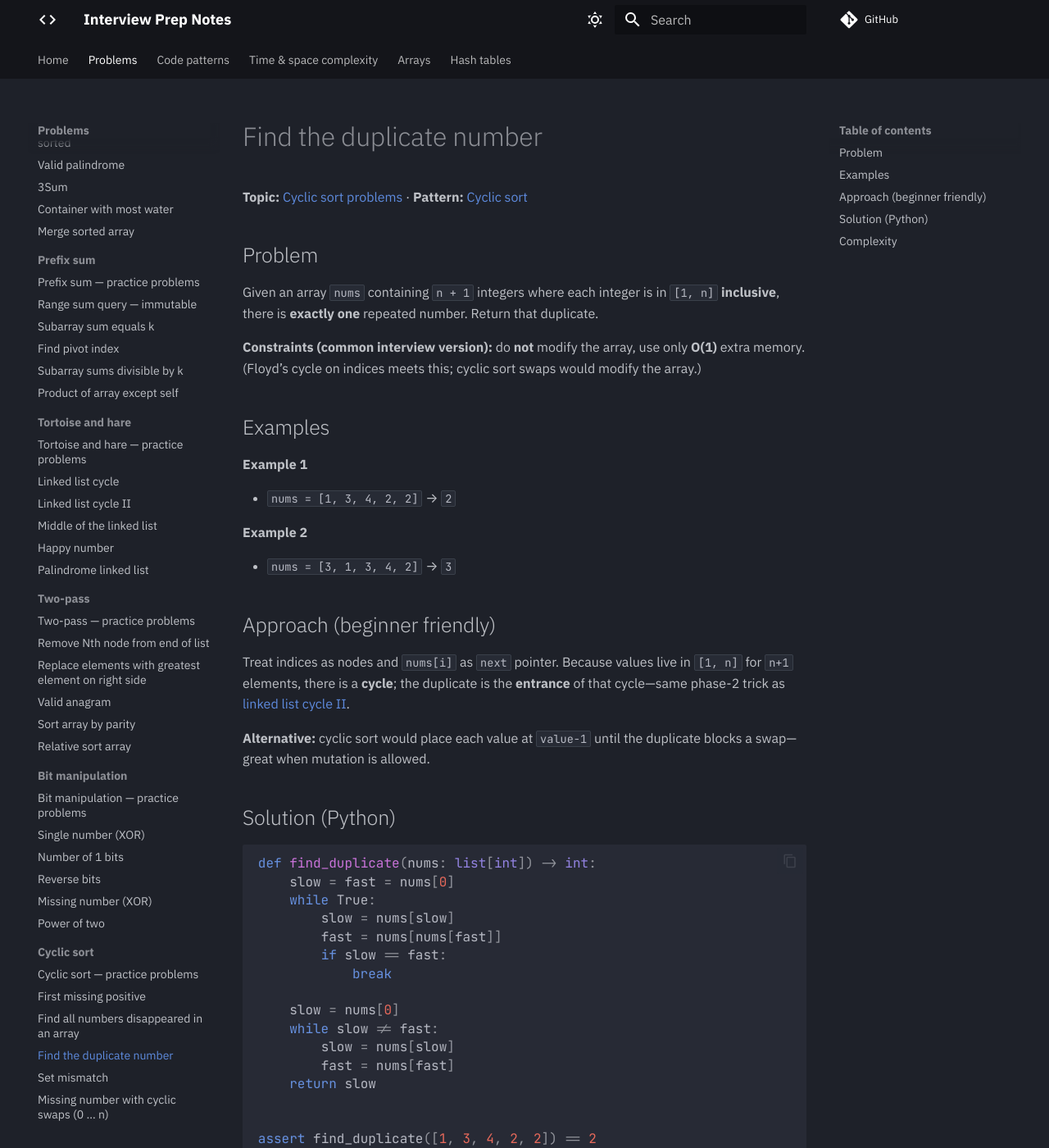
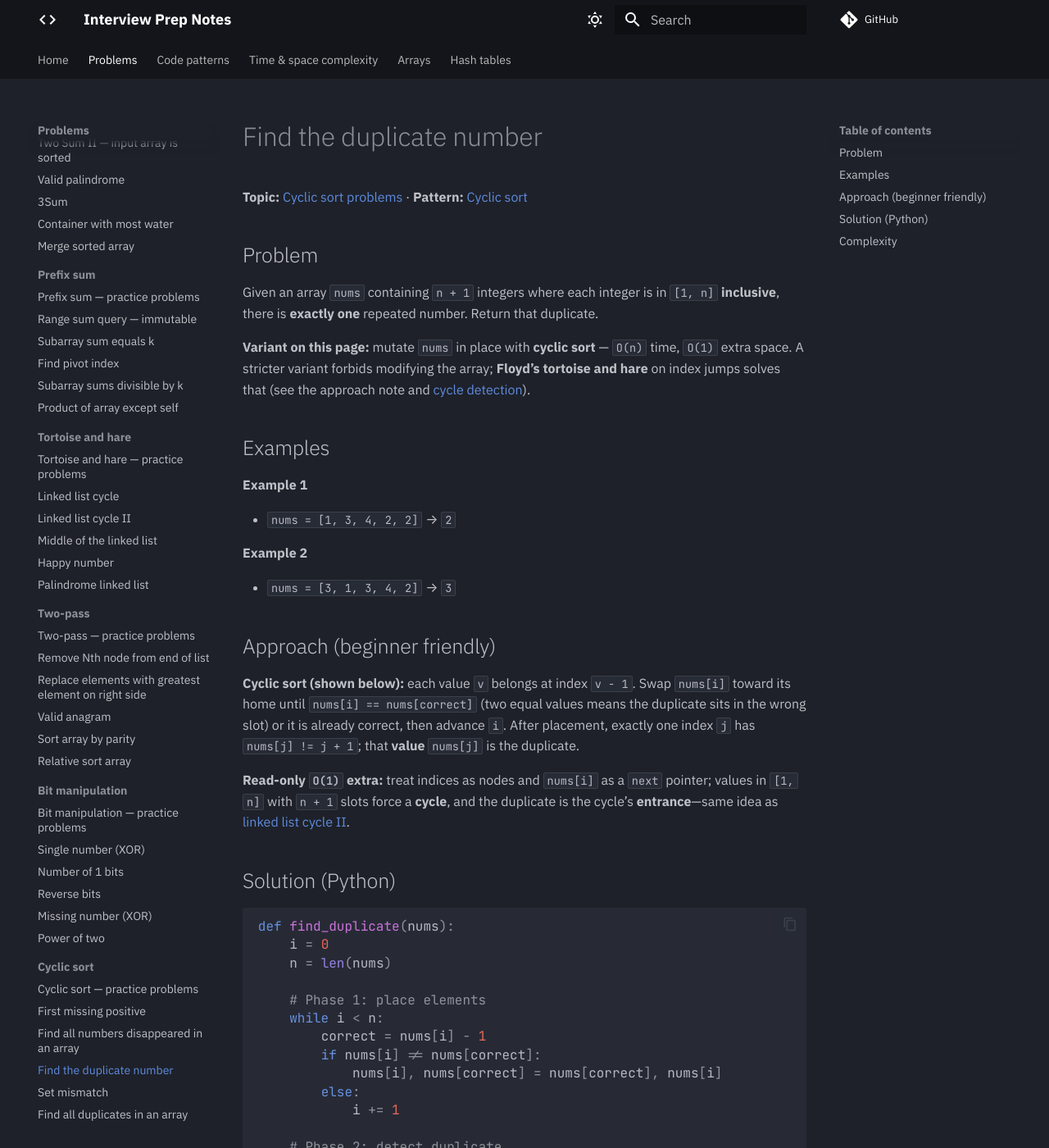
Before and after one commit to muhilvarnanv/software_coding_interview_prep, an MkDocs documentation site: the page built from docs/problems/cyclic-sort/find-the-duplicate-number.md, in a window 1280 px wide and 1400 px high. Shown: the whole window at 82% size. Built offline with MkDocs 1.6.1 and Material for MkDocs 9.7.7, drawn with Linux system fonts in a browser that asks for light colours; comment, search, counter and statistics services are not loaded; some of the changed text lies outside the part shown.

Commit message:
Update MkDocs navigation to replace the missing number problem with a new problem on finding all duplicates in an array. Revise documentation for finding all numbers disappeared and finding the duplicate number to clarify the cyclic sort approach and improve code examples.

````diff
--- a/docs/problems/cyclic-sort/find-the-duplicate-number.md
+++ b/docs/problems/cyclic-sort/find-the-duplicate-number.md
@@ -6,7 +6,7 @@
 
 Given an array `nums` containing `n + 1` integers where each integer is in `[1, n]` **inclusive**, there is **exactly one** repeated number. Return that duplicate.
 
-**Constraints (common interview version):** do **not** modify the array, use only **O(1)** extra memory. (Floyd’s cycle on indices meets this; cyclic sort swaps would modify the array.)
+**Variant on this page:** mutate `nums` in place with **cyclic sort** — `O(n)` time, `O(1)` extra space. A stricter variant forbids modifying the array; **Floyd’s tortoise and hare** on index jumps solves that (see the approach note and [cycle detection](../tortoise-hare/linked-list-cycle-ii.md)).
 
 ## Examples
 
@@ -20,26 +20,31 @@ Given an array `nums` containing `n + 1` integers where each integer is in `[1,
 
 ## Approach (beginner friendly)
 
-Treat indices as nodes and `nums[i]` as `next` pointer. Because values live in `[1, n]` for `n+1` elements, there is a **cycle**; the duplicate is the **entrance** of that cycle—same phase-2 trick as [linked list cycle II](../tortoise-hare/linked-list-cycle-ii.md).
+**Cyclic sort (shown below):** each value `v` belongs at index `v - 1`. Swap `nums[i]` toward its home until `nums[i] == nums[correct]` (two equal values means the duplicate sits in the wrong slot) or it is already correct, then advance `i`. After placement, exactly one index `j` has `nums[j] != j + 1`; that **value** `nums[j]` is the duplicate.
 
-**Alternative:** cyclic sort would place each value at `value-1` until the duplicate blocks a swap—great when mutation is allowed.
+**Read-only `O(1)` extra:** treat indices as nodes and `nums[i]` as a `next` pointer; values in `[1, n]` with `n + 1` slots force a **cycle**, and the duplicate is the cycle’s **entrance**—same idea as [linked list cycle II](../tortoise-hare/linked-list-cycle-ii.md).
 
 ## Solution (Python)
 
 ```python
-def find_duplicate(nums: list[int]) -> int:
-    slow = fast = nums[0]
-    while True:
-        slow = nums[slow]
-        fast = nums[nums[fast]]
-        if slow == fast:
-            break
+def find_duplicate(nums):
+    i = 0
+    n = len(nums)
 
-    slow = nums[0]
-    while slow != fast:
-        slow = nums[slow]
-        fast = nums[fast]
-    return slow
+    # Phase 1: place elements
+    while i < n:
+        correct = nums[i] - 1
+        if nums[i] != nums[correct]:
+            nums[i], nums[correct] = nums[correct], nums[i]
+        else:
+            i += 1
+
+    # Phase 2: detect duplicate
+    for i in range(n):
+        if nums[i] != i + 1:
+            return nums[i]
+
+    return -1
 
 
 assert find_duplicate([1, 3, 4, 2, 2]) == 2
@@ -49,4 +54,4 @@ assert find_duplicate([3, 1, 3, 4, 2]) == 3
 ## Complexity
 
 - **Time:** `O(n)`.
-- **Space:** `O(1)` — only pointers.
+- **Space:** `O(1)` extra — the array is rearranged in place (no auxiliary structure proportional to `n`).
--- a/mkdocs.yml
+++ b/mkdocs.yml
@@ -104,7 +104,7 @@ nav:
           - problems/cyclic-sort/find-all-numbers-disappeared.md
           - problems/cyclic-sort/find-the-duplicate-number.md
           - problems/cyclic-sort/set-mismatch.md
-          - problems/cyclic-sort/missing-number-in-place.md
+          - problems/cyclic-sort/find-all-duplicates-in-array.md
   - Code patterns:
       - code-patterns/index.md
       - code-patterns/sliding-window.md
````
Also changed, not shown: docs/problems/cyclic-sort/find-all-duplicates-in-array.md (added, +53 -0 lines), docs/problems/cyclic-sort/find-all-numbers-disappeared.md (+25 -12 lines), docs/problems/cyclic-sort/index.md (+1 -1 lines), docs/problems/cyclic-sort/missing-number-in-place.md (deleted, +0 -57 lines).
